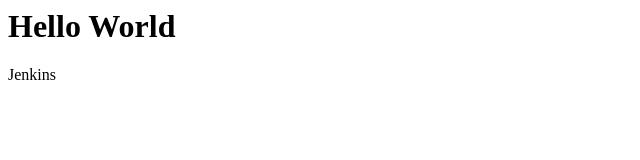
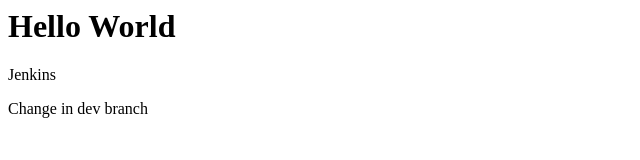
Before and after one commit to Markofx/kiii-jenkins, a plain HTML site: page index.html in a window 1280 px wide. Shown: the whole page, without its empty margins (0-640 px from the left). Drawn offline with Linux system fonts and the light colour scheme.

Commit message:
Update index.html

```diff
--- a/index.html
+++ b/index.html
@@ -1,2 +1,3 @@
 <h1>Hello World</h1>
 <p>Jenkins</p>
+<p>Change in dev branch</p>
```
